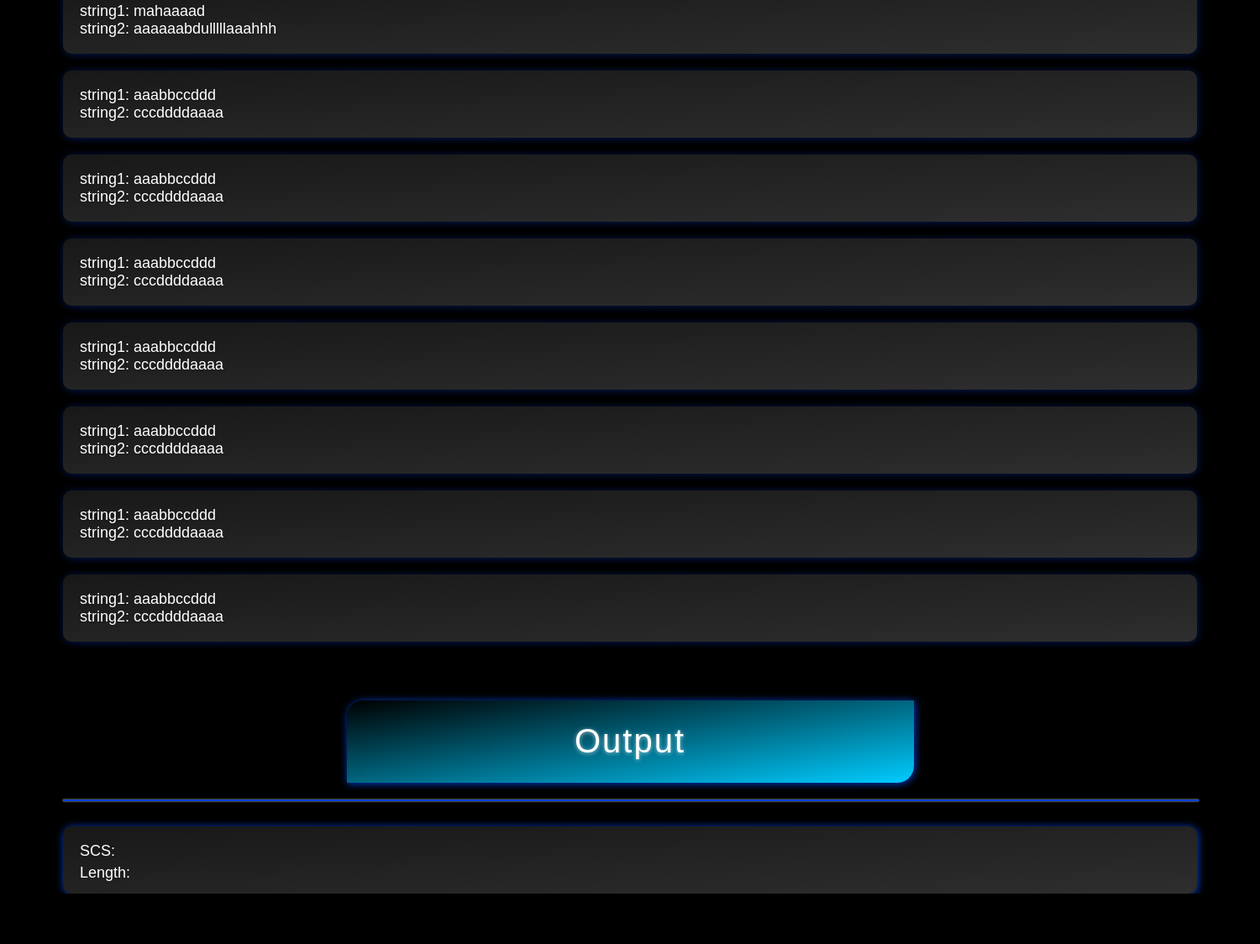
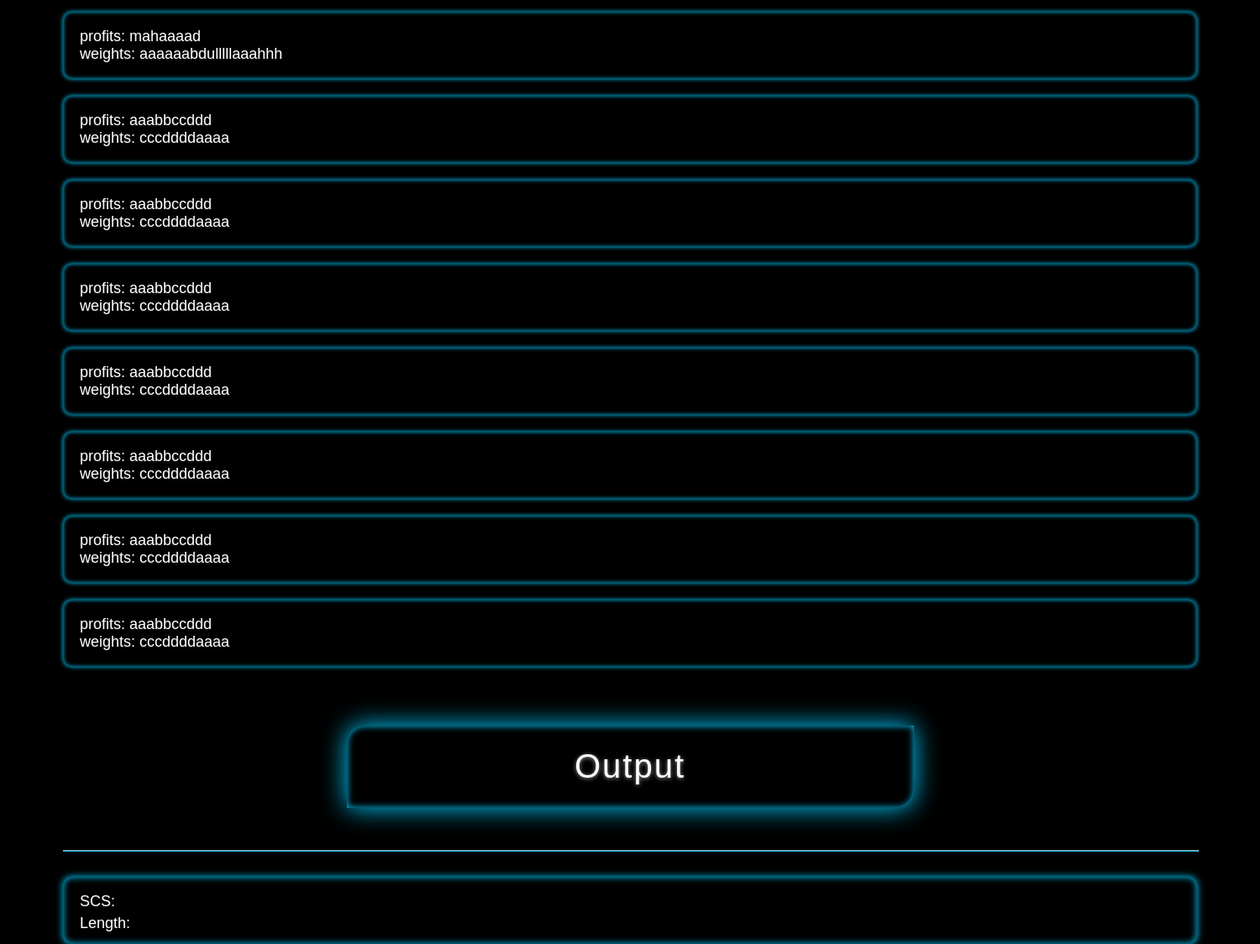
Before and after one commit to Elusive7733/Dynamic-Programmmer, an Electron app: page app/AlgoViews/kp.html in a window 1500 px wide. Shown: the part 412-1536 px from the top of the page at 84% size. Before the commit the page ends 1476 px from the top, so only its background shows below. Drawn offline with Linux system fonts and the light colour scheme; no server answers.

Commit message:
Changed CSS

```diff
--- a/app/AlgoViews/kp.html
+++ b/app/AlgoViews/kp.html
@@ -4,7 +4,7 @@
     <meta charset="UTF-8">
     <meta name="viewport" content="width=device-width, initial-scale=1.0">
     <link rel="stylesheet" href="../css/style.css">
-    <title>Shortest Common Subsequence</title>
+    <title>0/1 KnapSack</title>
 </head>
 <body>
     <div class="wrapper">
@@ -36,8 +36,8 @@
             const div1 = document.createElement('div')
             const div2 = document.createElement('div')
             count = count + 1
-            div1.innerHTML = 'string1: ' + singleSample.str1
-            div2.innerHTML = 'string2: ' + singleSample.str2
+            div1.innerHTML = 'profits: ' + singleSample.str1
+            div2.innerHTML = 'weights: ' + singleSample.str2
             var id1 = 'div1' + count;
             var id2 = 'div2' + count;
             div1.setAttribute("id", id1)
--- a/app/css/style.css
+++ b/app/css/style.css
@@ -31,14 +31,14 @@ a {
   flex-direction: column;
   justify-content: center;
   align-items: center;
-  background: linear-gradient(to bottom right, black, rgb(0, 204, 255));
+  background: black;
   width: 50%;
   margin-left: 25%;
   border-top-left-radius: 20px;
   border-bottom-right-radius: 20px;
   height: 90%;
   margin-bottom: 20px;
-  box-shadow: 1px 1px 10px rgb(2, 66, 216);
+  box-shadow: 0px 0px 30px rgb(0, 204, 255), inset 0px 0px 8px rgb(0, 204, 255);
   /* transition: all 1s ease-in; */
 }
 
@@ -58,11 +58,10 @@ a {
 
 .wrapper .line {
   width: 100%;
-  color: rgb(2, 66, 216);
+  color: rgb(0, 204, 255);
   /* height: 5px; */
-  border: solid 1px;
-  margin: 0;
-  box-shadow: 0 0 2px white;
+  border-bottom: solid 1px;
+  margin-top: 50px;
 }
 
 .wrapper .algoContainer {
@@ -125,11 +124,7 @@ a {
 }
 
 .wrapper .sampleContainer .sample {
-  background: linear-gradient(
-    to bottom right,
-    rgb(24, 24, 24),
-    rgb(46, 46, 46)
-  );
+  background: black;
   color: white;
   display: flex;
   flex-direction: column;
@@ -140,7 +135,8 @@ a {
   font-size: 18px;
   font-weight: 500;
   text-shadow: 0px 1px 2px rgb(27, 27, 27);
-  box-shadow: 1px 1px 10px rgb(0, 24, 82);
+  box-shadow: 0px 0px 5px rgb(0, 204, 255), inset 0px 0px 5px rgb(0, 204, 255);
+  border: 2px white;
   transition: transform 0.5s;
 }
 
@@ -149,22 +145,14 @@ a {
 }
 
 .wrapper .sampleContainer .sample:hover {
-  background: linear-gradient(
-    to bottom right,
-    rgb(37, 37, 37),
-    rgb(61, 61, 61)
-  );
   transition: transform 0.5s;
-  transform: scale(1.05);
+  box-shadow: 0px 0px 15px rgb(0, 204, 255), inset 0px 0px 15px rgb(0, 204, 255);
+  transform: scale(1.03);
 }
 
 .wrapper .output {
   margin-top: 30px;
-  background: linear-gradient(
-    to bottom right,
-    rgb(24, 24, 24),
-    rgb(46, 46, 46)
-  );
+  background: black;
   color: white;
   display: flex;
   flex-direction: column;
@@ -175,7 +163,7 @@ a {
   font-size: 18px;
   font-weight: 500;
   text-shadow: 0px 1px 2px rgb(27, 27, 27);
-  box-shadow: 1px 1px 10px rgb(2, 66, 216);
+  box-shadow: 0px 0px 8px rgb(0, 204, 255), inset 0px 0px 8px rgb(0, 204, 255);
 }
 
 .wrapper .output * {
--- a/main.js
+++ b/main.js
@@ -65,7 +65,7 @@ function createAlgoWindow (algoName){
     AlgoWindow = new BrowserWindow({
         width: 1500,
         height: 800,
-        resizable: false,
+        resizable: true,
         webPreferences: {
             nodeIntegration: true,
         },
```
